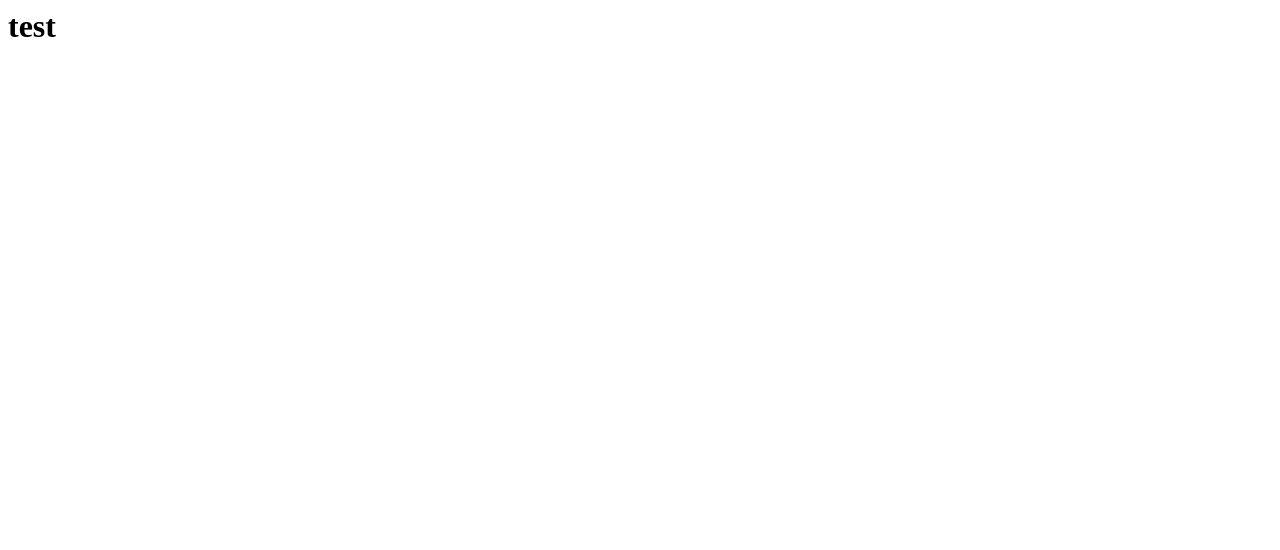
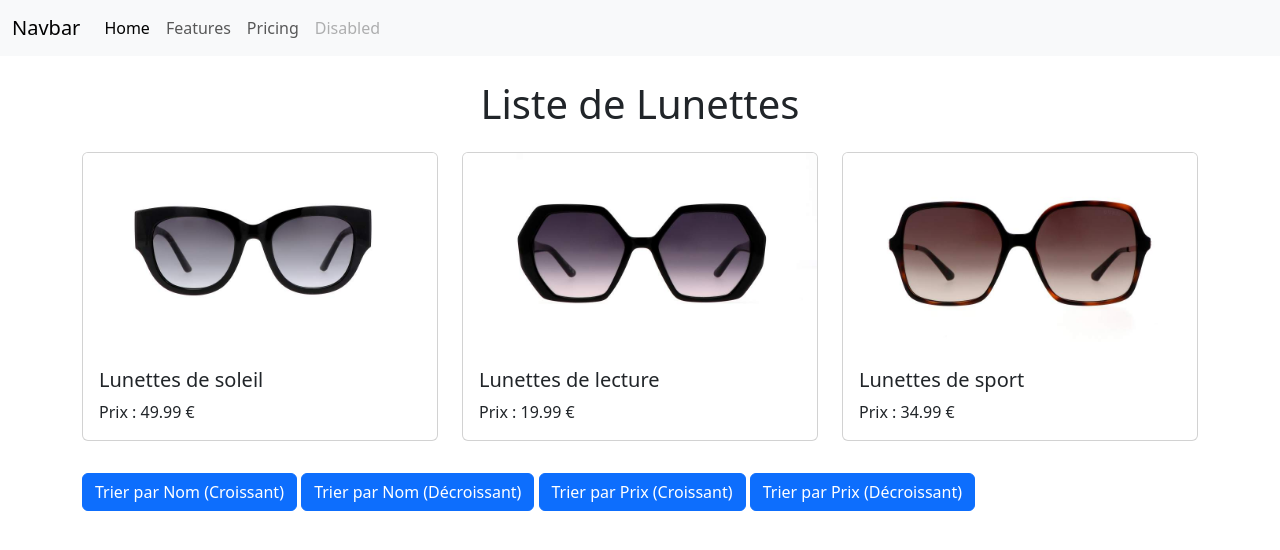
Before and after one commit to ahamie71/TpOnboarding, a PHP site: page /pages/listProducts.php in a window 1280 px wide. Before the commit the part shown is almost empty. Shown: the top 550 px of the page. Run offline with PHP 8.4, Linux system fonts and the light colour scheme.

Commit message:
affichage des produits

```diff
--- a/pages/listProducts.php
+++ b/pages/listProducts.php
@@ -1 +1,83 @@
-<h1> test</h1>
+<?php
+include '../include/navbar.php';
+?>
+
+<body>
+    <h1 class="text-center mt-4">Liste de Lunettes</h1>
+
+    <div class="container mt-4">
+        <div class="row" id="glassesContainer">
+            <div class="col-md-4 mb-4">
+                <div class="card">
+                    <img src="../public/images/lunette.jpg" class="card-img-top" alt="Lunette 1">
+                    <div class="card-body">
+                        <h5 class="card-title">Lunettes de soleil</h5>
+                        <p class="card-text">Prix : 49.99 €</p>
+                    </div>
+                </div>
+            </div>
+            <div class="col-md-4 mb-4">
+                <div class="card">
+                    <img src="../public/images/lunette2.jpg" class="card-img-top" alt="Lunette 2">
+                    <div class="card-body">
+                        <h5 class="card-title">Lunettes de lecture</h5>
+                        <p class="card-text">Prix : 19.99 €</p>
+                    </div>
+                </div>
+            </div>
+            <div class="col-md-4 mb-4">
+                <div class="card">
+                    <img src="../public/images/lunette3.jpg" class="card-img-top" alt="Lunette 3">
+                    <div class="card-body">
+                        <h5 class="card-title">Lunettes de sport</h5>
+                        <p class="card-text">Prix : 34.99 €</p>
+                    </div>
+                </div>
+            </div>
+            <!-- Ajoutez plus de cartes ici pour d'autres lunettes -->
+        </div>
+    </div>
+
+    <div class="container mt-2">
+        <button onclick="sortCards('name', 'asc')" class="btn btn-primary">Trier par Nom (Croissant)</button>
+        <button onclick="sortCards('name', 'desc')" class="btn btn-primary">Trier par Nom (Décroissant)</button>
+        <button onclick="sortCards('price', 'asc')" class="btn btn-primary">Trier par Prix (Croissant)</button>
+        <button onclick="sortCards('price', 'desc')" class="btn btn-primary">Trier par Prix (Décroissant)</button>
+    </div>
+
+    <!-- Inclure le lien vers Bootstrap JavaScript et jQuery (si nécessaire) -->
+
+    <script>
+    function sortCards(attribute, order) {
+        const cards = Array.from(document.querySelectorAll('.card'));
+
+        cards.sort((a, b) => {
+            const aValue = a.querySelector('.card-title').textContent;
+            const bValue = b.querySelector('.card-title').textContent;
+
+            if (attribute === 'price') {
+                const aPrice = parseFloat(a.querySelector('.card-text').textContent.replace('Prix : ', '').trim());
+                const bPrice = parseFloat(b.querySelector('.card-text').textContent.replace('Prix : ', '').trim());
+
+                if (order === 'asc') {
+                    return aPrice - bPrice;
+                } else {
+                    return bPrice - aPrice;
+                }
+            }
+
+            if (order === 'asc') {
+                return aValue.localeCompare(bValue);
+            } else {
+                return bValue.localeCompare(aValue);
+            }
+        });
+
+        const container = document.getElementById('glassesContainer');
+        container.innerHTML = '';
+
+        cards.forEach(card => {
+            container.appendChild(card);
+        });
+    }
+</script>
```
Also changed, not shown: public/images/lunette.jpg (added), public/images/lunette2.jpg (added), public/images/lunette3.jpg (added).
